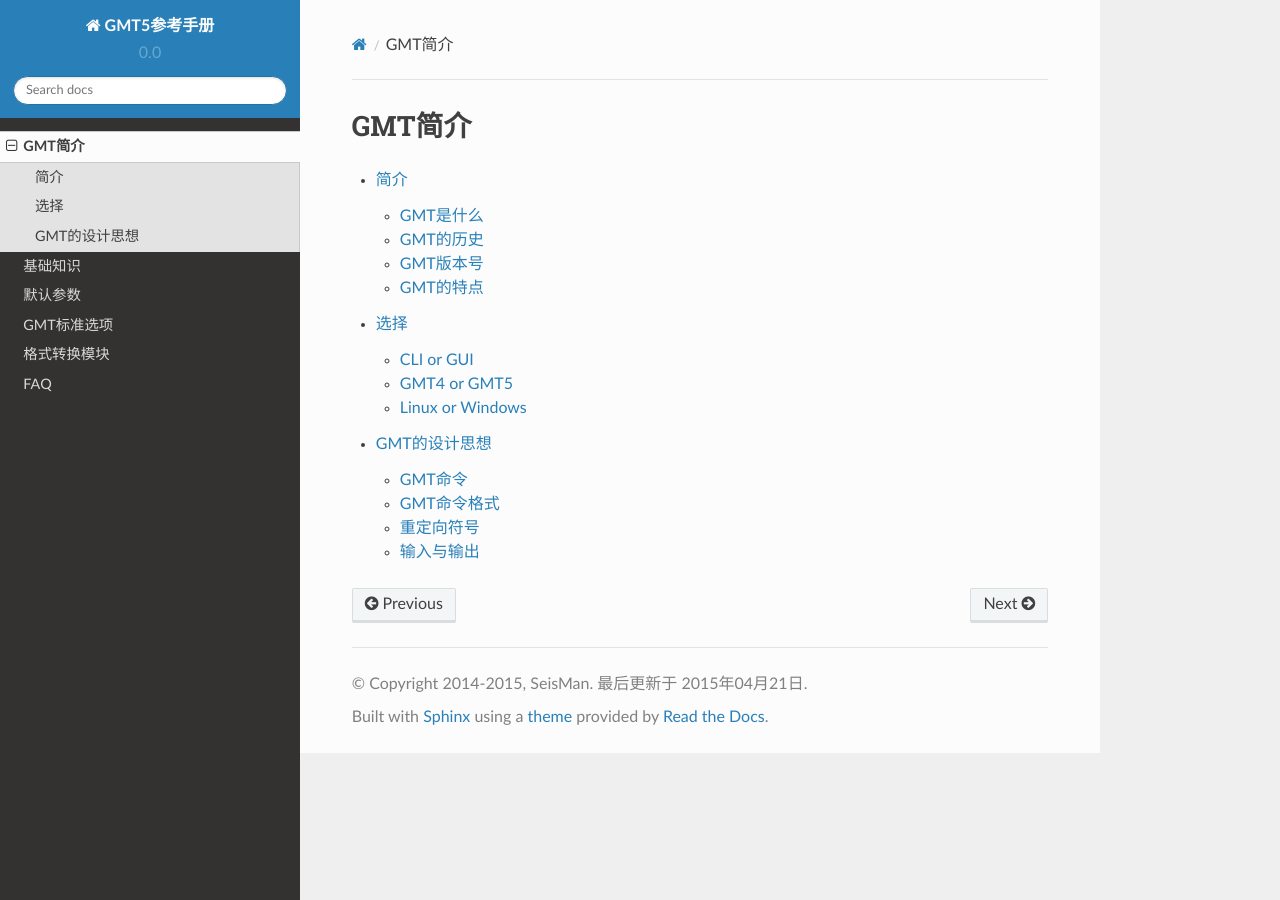
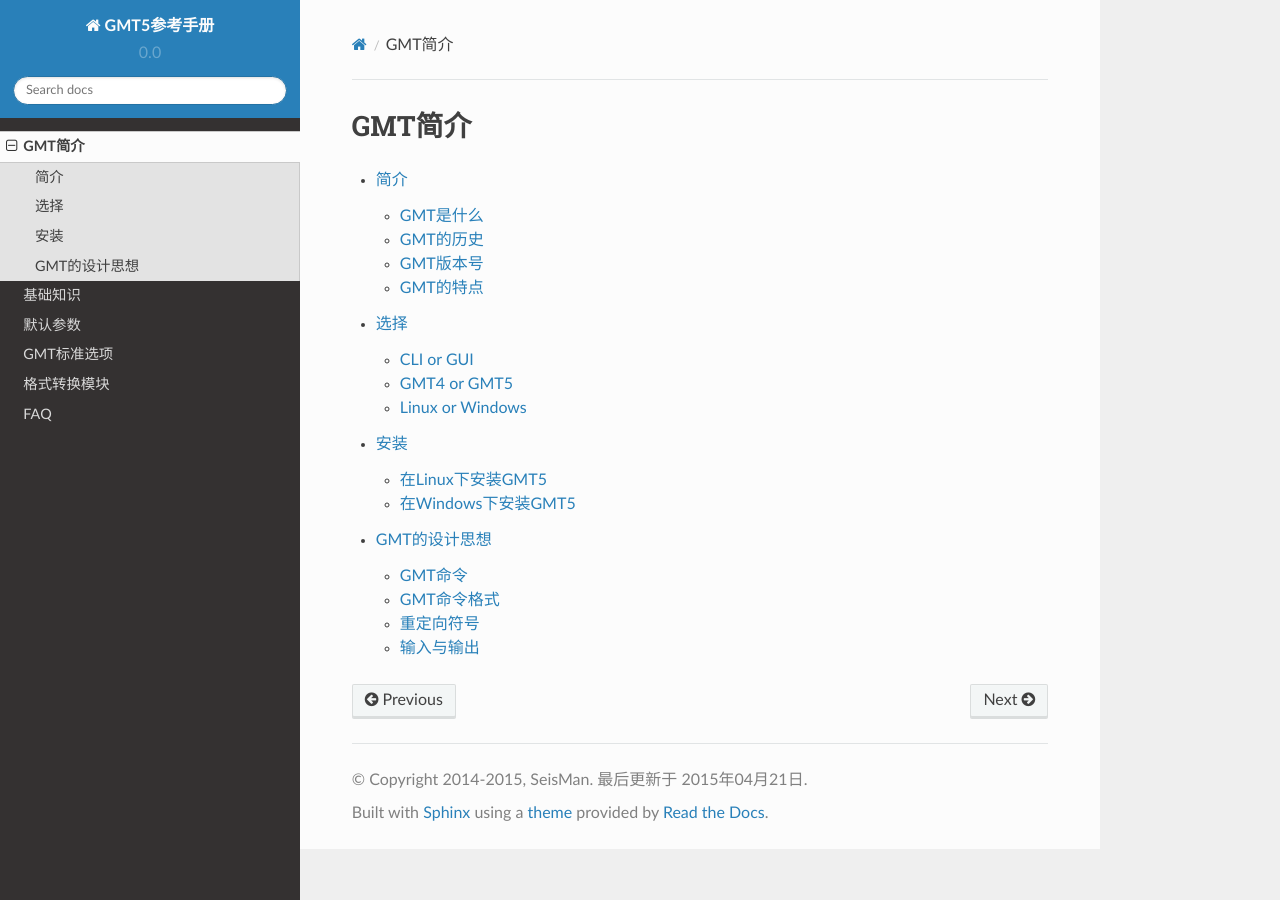
Before and after one commit to seisman/GMT5_Docs, a Sphinx documentation site: the page built from source/gmt-introduction.rst, in a window 1280 px wide. Built offline with Sphinx 7.4.7 and the Read the Docs theme 2.0.0, drawn with Linux system fonts in a browser that asks for light colours.

Commit message:
install gmt

```diff
--- a/source/gmt-introduction.rst
+++ b/source/gmt-introduction.rst
@@ -5,4 +5,5 @@ GMT简介
 
    intro-to-gmt
    how-to-choose
+   install-gmt
    philosophy
--- /dev/null
+++ b/source/install-gmt.rst
@@ -0,0 +1,15 @@
+安装
+====
+
+:ctime: 2015-04-21
+:mtime: 2015-04-21
+
+在Linux下安装GMT5
+-----------------
+
+建议从源码安装GMT5，参考 http://seisman.info/install-gmt4-under-linux.html
+
+在Windows下安装GMT5
+-------------------
+
+参考 http://seisman.info/install-gmt5-under-windows.html
```
